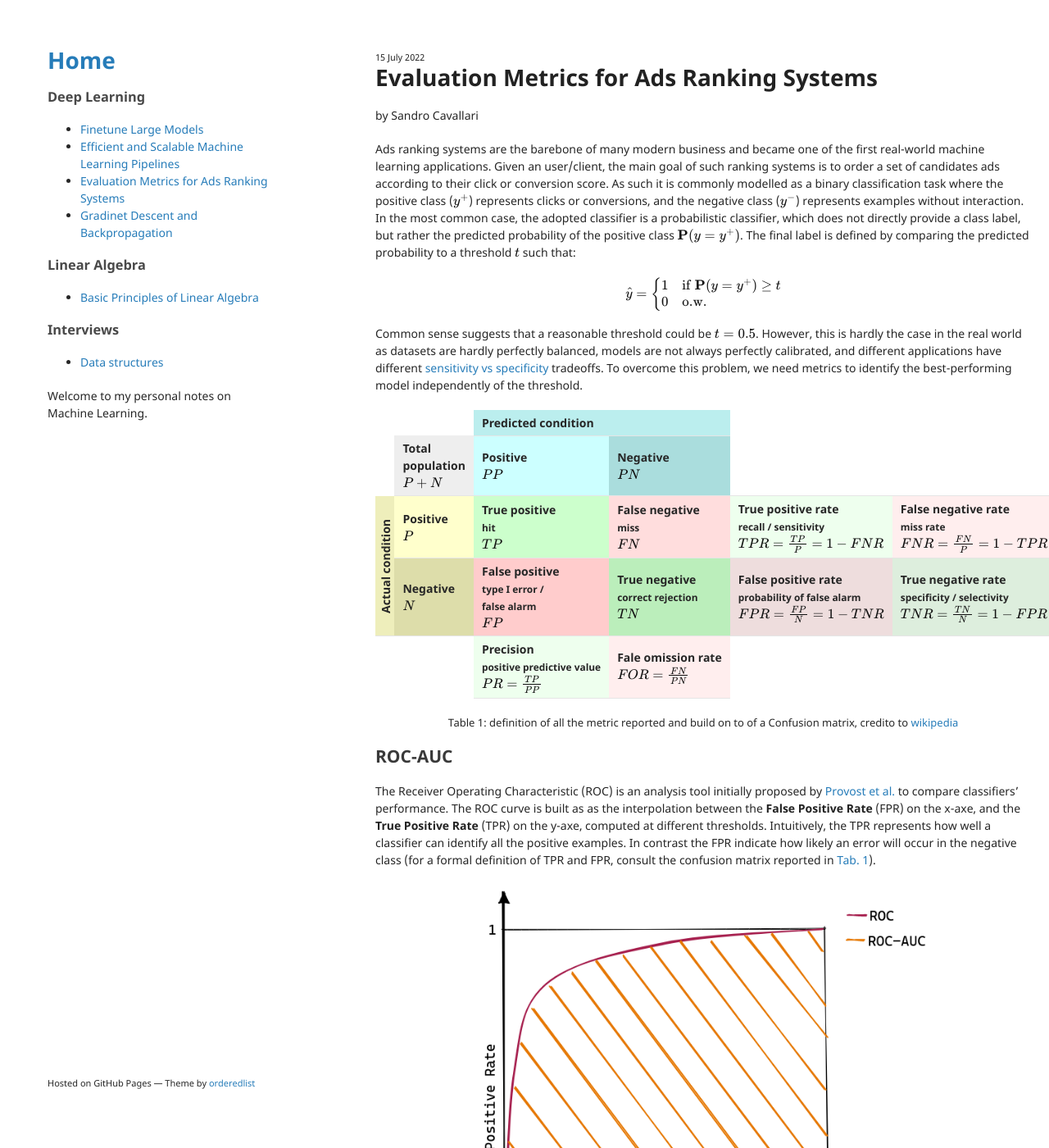
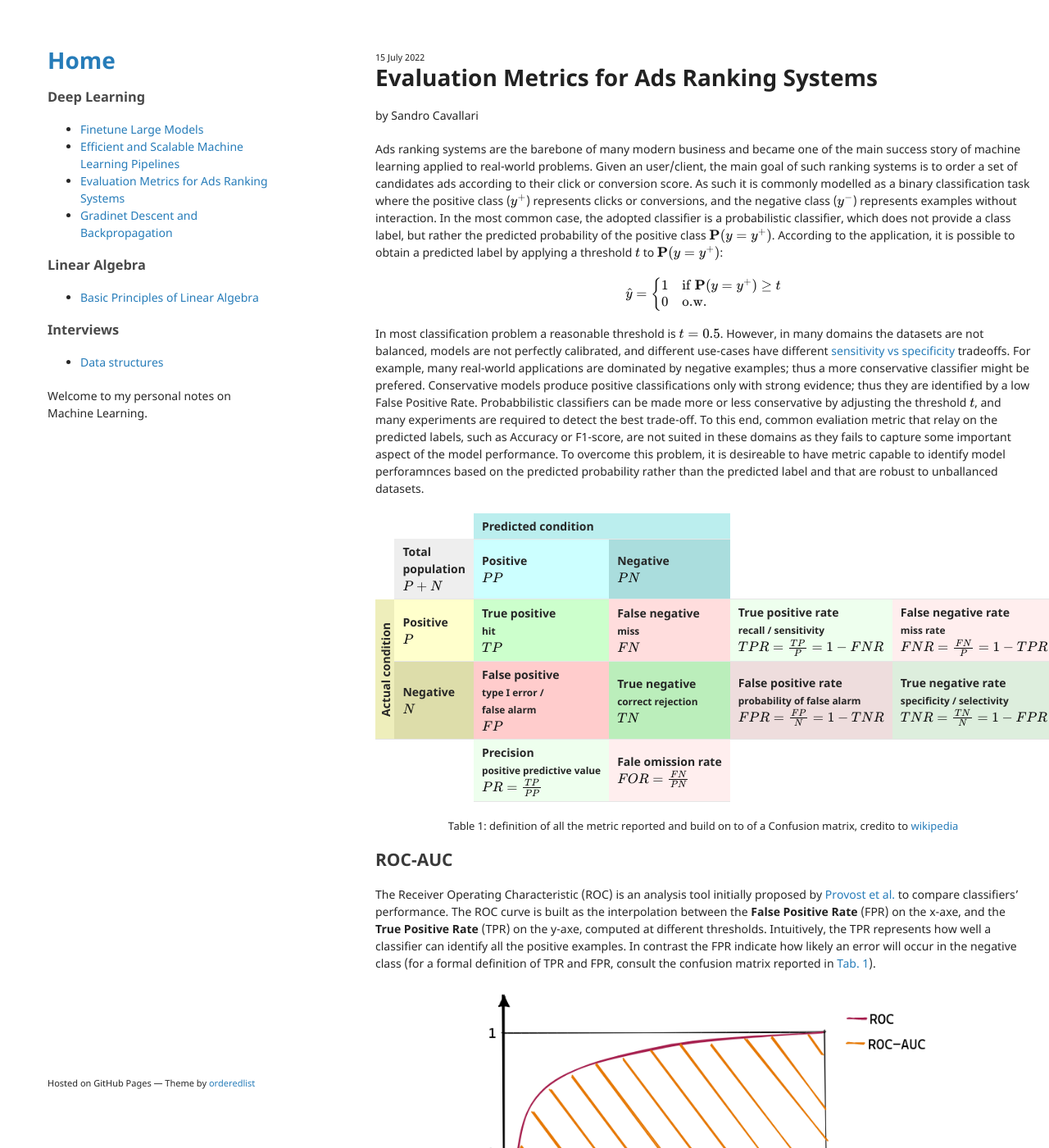
Before and after one commit to andompesta/andompesta.github.io, a Jekyll site: the page built from _posts/2022-07-15-metrics.md, in a window 1280 px wide and 1400 px high. Shown: the whole window at 82% size. Built offline with Jekyll 4.4.1, drawn with Linux system fonts in a browser that asks for light colours; some of the changed text lies outside the part shown.

Commit message:
update roc-auc specification

```diff
--- a/_posts/2022-07-15-metrics.md
+++ b/_posts/2022-07-15-metrics.md
@@ -7,11 +7,11 @@
 comments_id: 1
 ---
 
-Ads ranking systems are the barebone of many modern business and became one of the first real-world machine learning applications.
+Ads ranking systems are the barebone of many modern business and became one of the main success story of machine learning applied to real-world problems.
 Given an user/client, the main goal of such ranking systems is to order a set of candidates ads according to their click or conversion score.
 As such it is commonly modelled as a binary classification task where the positive class ($y^+$) represents clicks or conversions, and the negative class ($y^-$) represents examples without interaction.
-In the most common case, the adopted classifier is a probabilistic classifier, which does not directly provide a class label, but rather the predicted probability of the positive class $$\rmP( y = y^+)$$.
-The final label is defined by comparing the predicted probability to a threshold $t$ such that:
+In the most common case, the adopted classifier is a probabilistic classifier, which does not provide a class label, but rather the predicted probability of the positive class $$\rmP( y = y^+)$$.
+According to the application, it is possible to obtain a predicted label by applying a threshold $t$ to $$\rmP( y = y^+)$$:
 
 $$
 \hat{y} = \begin{cases}
@@ -20,9 +20,13 @@
 \end{cases}
 $$
 
-Common sense suggests that a reasonable threshold could be $t=0.5$.
-However, this is hardly the case in the real world as datasets are hardly perfectly balanced, models are not always perfectly calibrated, and different applications have different [sensitivity vs specificity](https://en.wikipedia.org/wiki/Sensitivity_and_specificity) tradeoffs.
-To overcome this problem, we need metrics to identify the best-performing model independently of the threshold.
+In most classification problem a reasonable threshold is $t=0.5$.
+However, in many domains the datasets are not balanced, models are not perfectly calibrated, and different use-cases have different [sensitivity vs specificity](https://en.wikipedia.org/wiki/Sensitivity_and_specificity) tradeoffs.
+For example, many real-world applications are dominated by negative examples; thus a more conservative classifier might be prefered.
+Conservative models produce positive classifications only with strong evidence; thus they are identified by a low False Positive Rate.
+Probabbilistic classifiers can be made more or less conservative by adjusting the threshold $t$, and many experiments are required to detect the best trade-off.
+To this end, common evaliation metric that relay on the predicted labels, such as Accuracy or F1-score, are not suited in these domains as they fails to capture some important aspect of the model performance.
+To overcome this problem, it is desireable to have metric capable to identify model perforamnces based on the predicted probability rather than the predicted label and that are robust to unballanced datasets.
 
 <div style="text-align:center;">
 <table id="tab:confiusion-matrix" style="border:none; background:transparent; text-align:center;" align="center">
@@ -87,7 +91,9 @@
     <p style="font-size:small;">Figure 1: example of an ROC-AUC curve</p>
 </div>
 
-To easily compare ROC curves generated by multiple models, the area under such generated curves is used as a single scalar value  representative of the classifier performances.
+As shown in Fig. 1, a model that have higher ROC cureve is deemed to have better performances.
+However, there is the need to summarise the knowledge captured by a ROC curve in a single scalar value to facilitate the comparison of different models.
+To this end, the area under the ROC curve is used as a summary statistic representative of the classifier performances.
 Thus, ROC-AUC is defined as:
 
 $$
@@ -95,17 +101,24 @@
 $$
 
 Note that ROC-AUC exhibits the following properties [[5](#ref:flach)]:
-  1. It can be interpreted as "the probability that the scores given by a classifier will rank a randomly chosen positive instance higher than a randomly chosen negative one" [[2](#ref:fernandez)][[3](#ref:fawcett)].
+  1. It can be interpreted as "the probability that the scores given by a classifier will rank a randomly chosen positive instance higher than a randomly chosen negative one" [[2](#ref:fernandez)] [[3](#ref:fawcett)]. In other words, the ROC curve shows the ability of the classifier to rank the positive instances relativeto the negative instance only.
   2. A universal baseline is always available, as a random classifier will have ROC-AUC of 0.5.
   3. It cares about the ranking obtained from the predictions but does not consider the actual predicted value.
-  4. The perfect model is represented by the point $(0, 1)$ and has an AUC of 1.
-  5. The point $(0, 0)$ identifies a model that never issues a positive prediction.
-  6. The point $(1, 1)$ implements the opposite strategy: only positive predictions are made.
-  7. ROC-AUC is a linear space, thus allowing for easy interpolation and visual interpretation.
+  4. A classifier do not need to produce accurate, calibrated probability estimates; it need only to produce relative accurate scores that serve to discriminate positive and negative instances [[10](#ref:roc-graphs)]
+  5. The perfect model is represented by the point $(0, 1)$ and has an AUC of 1.
+  6. The point $(0, 0)$ identifies a model that never issues a positive prediction.
+  7. The point $(1, 1)$ implements the opposite strategy: only positive predictions are made.
+  8. ROC-AUC is a linear space, thus allowing for easy interpolation and visual interpretation.
 
 ### Highly Imbalanced Dataset
 
-ROC curves are known to be "over-optimistic" at scoring model performances when the datasets are highly skewed, and there is a high interest in evaluating the model w.r.t. the positive class.
+In the general case, one of the most attractive properties of the ROC curve is its robustness to changes in the class distribution.
+This propertly derives from the fact that, ROC curves are defined as a ratios of quantities computed w.r.t. only the positive or only the negative class rather than a mix of the two.
+Thus, we expect a model to generate similar ROC curves regardless of the number of positive and negative examples present in the dataset.
+In so doing, ROC curves are a great tools to compare model across different datasets; for example dataset generated across different day.
+
+
+However, ROC curves are known to be "over-optimistic" at scoring model performances when the datasets are highly skewed, and there is a high interest in evaluating the model w.r.t. the positive class.
 For example, consider the case where you have two datasets; the former is composed of 100 negative points and 50 positive samples, while the latter is composed of 100 negative examples and 25 positive examples.
 As shown in Fig. 2a , let's assume that the negative examples overlap with the positive ones according to a uniform distribution.
 
@@ -211,4 +224,5 @@
     <li id="ref:guo-calibdation"> Guo, C., Pleiss, G., Sun, Y., & Weinberger, K. Q. (2017). On calibration of modern neural networks. 34th International Conference on Machine Learning, ICML 2017, 3, 2130–2143. </li>
     <li id="ref:sensoy-uncertanty"> Sensoy, M., Kaplan, L., & Kandemir, M. (2018). Evidential deep learning to quantify classification uncertainty. ArXiv, NeurIPS. </li>
     <li id="ref:brier-curves"> Hernández-Orallo, J., Flach, P., & Ferri, C. (2011). Brier curves: A new cost-based visualisation of classifier performance. Proceedings of the 28th International Conference on Machine Learning, ICML 2011, 585–592. </li>
+    <li id="ref:roc-graphs"> Fawcett, T. (2004). ROC Graphs: Notes and Practical Considerations for Researchers. http://www.purl.</li>
 </ol>
```
Also changed, not shown: other parts of _posts/2022-07-15-metrics.md (+1 -1 lines).
